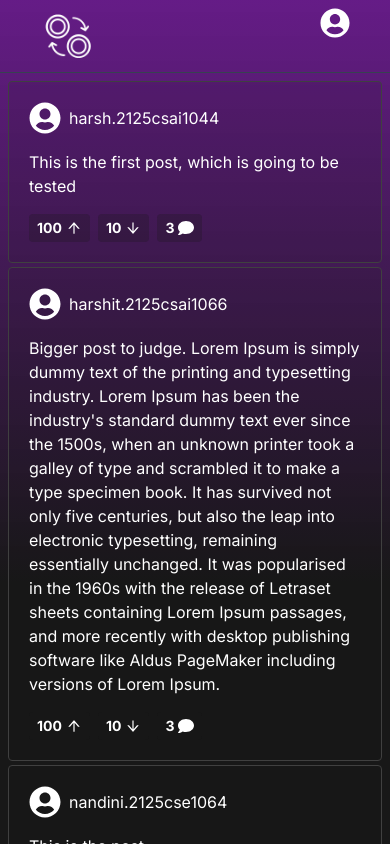
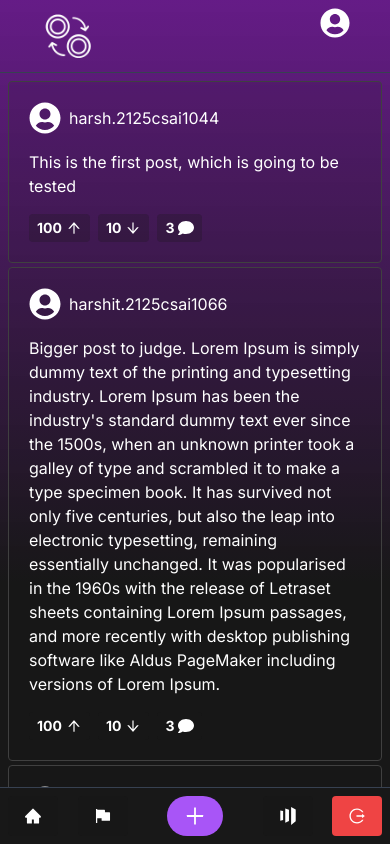
Before and after one commit to the-nexus-point/nexus-next.js, a Next.js app: page / in a window 390 px wide. Built offline with nearby package versions, Linux system fonts and the light colour scheme.

Commit message:
Mobile responsive Container

```diff
--- a/src/components/shared/Container.jsx
+++ b/src/components/shared/Container.jsx
@@ -88,6 +88,47 @@ const Container = ({ children, activeRoute }) => {
           {children}
         </div>
       </div>
+      <div className="navbar flex justify-between border-t border-gray-700 p-2 hidden min-[320px]:max-sm:block">
+        <div className="flex justify-between">
+          <Link
+            href="/feed"
+            className={`flex items-center justify-center rounded ${
+              activeRoute === "feed"
+                ? `bg-neutral-900/50`
+                : `bg-neutral-900/25 hover:bg-neutral-900/40`
+            } font-bold py-2 px-4`}
+          >
+            <AiFillHome className="text-lg" />
+          </Link>
+          <Link
+            href="/challenges"
+            className={`flex items-center justify-center rounded ${
+              activeRoute === "challenges"
+                ? `bg-neutral-900/50`
+                : `bg-neutral-900/25 hover:bg-neutral-900/40`
+            } font-bold py-2 px-4`}
+          >
+            <AiFillFlag className="text-lg" />
+          </Link>
+          <button className="rounded-full bg-purple-500 hover:bg-purple-700 text-white font-bold py-2 px-4 mx-5 focus:outline-none focus:shadow-outline flex items-center justify-center space-x-2">
+            <AiOutlinePlus className="text-2xl" />
+          </button>
+          <Link
+            href="/marketplace"
+            className={`flex items-center justify-center rounded ${
+              activeRoute === "marketplace"
+                ? `bg-neutral-900/50`
+                : `bg-neutral-900/25 hover:bg-neutral-900/40`
+            } font-bold py-2 px-4`}
+          >
+            <SiMarketo className="text-lg" />
+          </Link>
+
+          <button className="logout-button flex items-center justify-center space-x-2 bg-red-500 hover:bg-red-700 text-white font-bold py-2 px-4 rounded">
+            <AiOutlineLogout className="text-lg" />
+          </button>
+        </div>
+      </div>
     </div>
   );
 };
```
